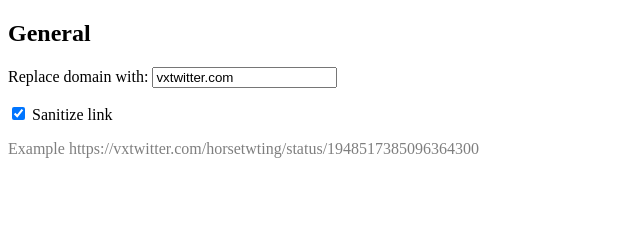
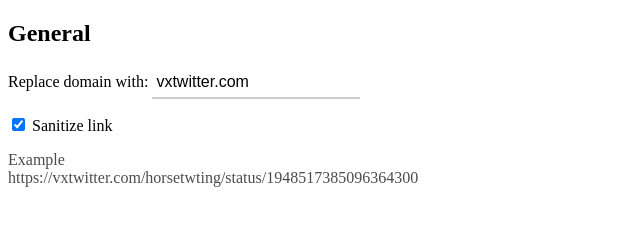
Before and after one commit to Lucky2307/vx-twitter-share, a website with bundled scripts: page options/options.html in a window 1280 px wide. Shown: the whole page, without its empty margins (0-640 px from the left). Built offline with nearby package versions, Linux system fonts and the light colour scheme; some packages are replaced by stand-ins of ours.

Commit message:
feat: add styling to options

```diff
--- a/options/options.css
+++ b/options/options.css
@@ -1,3 +1,13 @@
+@media(prefers-color-scheme: dark) {
+  body {
+    color: #D4D4D4;
+    background: #1E1E1E;
+  }
+  .input-text {
+    color: #D4D4D4;
+  }
+}
+
 .option {
   margin-bottom: 1rem;
 }
@@ -6,5 +16,15 @@
 }
 
 .example {
-  opacity: 0.5;
+  opacity: 0.7;
 }
+
+.input-text {
+  background: transparent;
+  border: none;
+  border-bottom: 2px solid #ccc;
+  padding: 6px 4px;
+  outline: none;
+  width: 200px;
+  font-size: 16px;
+}
--- a/options/options.html
+++ b/options/options.html
@@ -11,13 +11,14 @@
     <form>
       <div class="option">
         <label for="domain" class="option-label">Replace domain with:</label>
-        <input type="text" id="domain" name="domain" placeholder="vxtwitter.com">
+        <input type="text" class="input-text" id="domain" name="domain" placeholder="vxtwitter.com">
       </div>
       <div class="option">
         <input type="checkbox" id="shouldSanitize" name="shouldSanitize"/>
         <label for="shouldSanitize" class="option-label">Sanitize link</label>
       </div>
-      <div class="example">Example <a id="exampleLink">link</a></div>
+      <div class="example">Example</div>
+      <div id="exampleLink" class="example">link</div>
       <div id="status"></div>
     </form>
   <script type="module" src="./debounce.js"></script>
```
